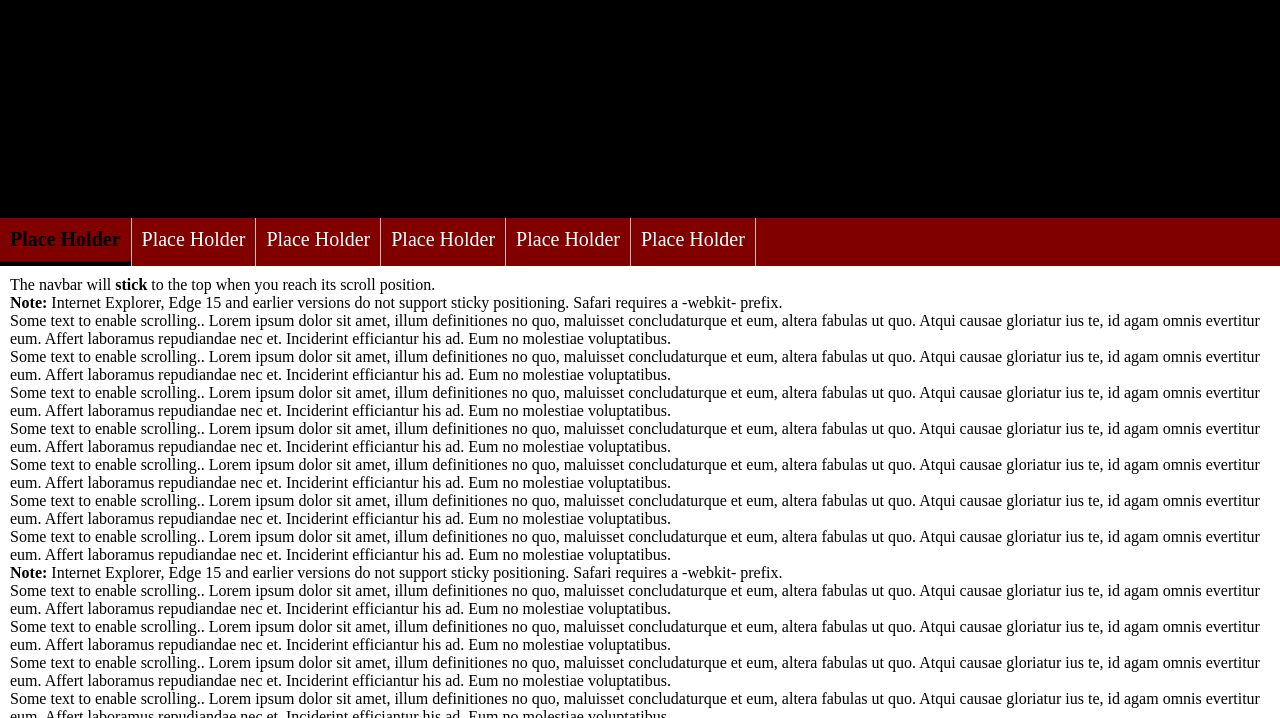
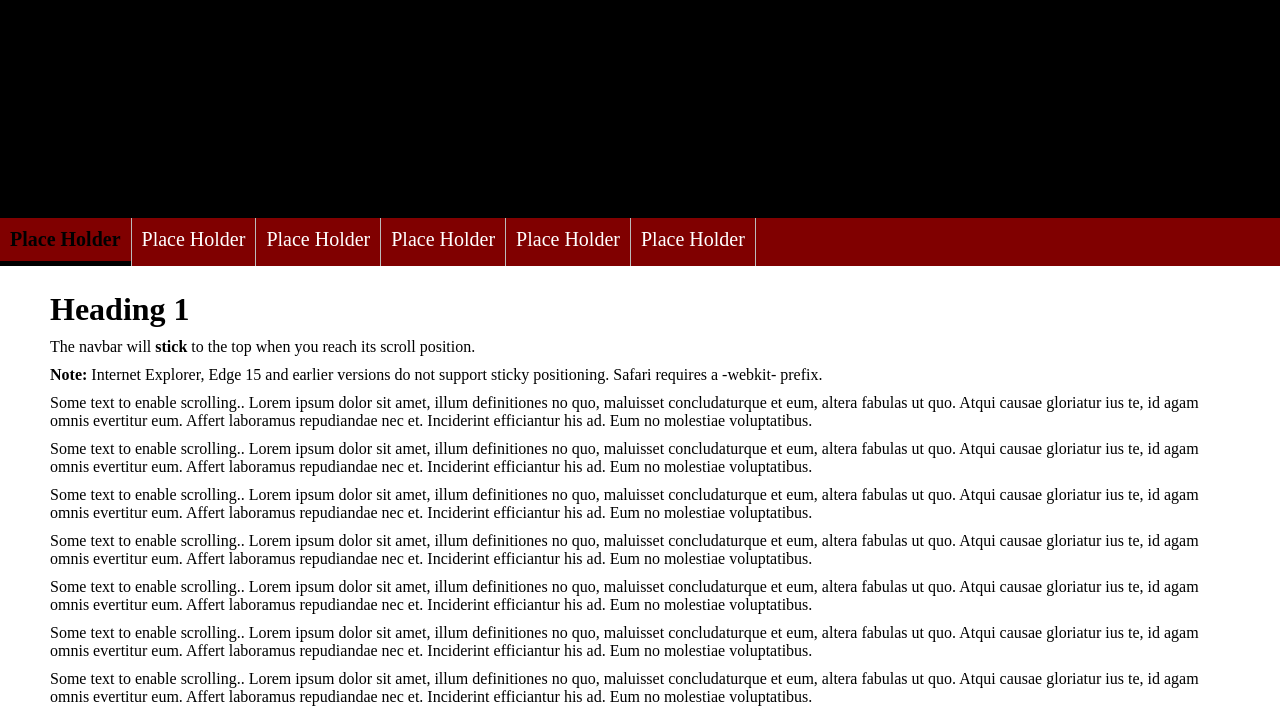
Before and after one commit to MKahacker/Untitled, a plain HTML site: page index.html in a window 1280 px wide. Shown: the part 382-1100 px from the top of the page. Drawn offline with Linux system fonts and the light colour scheme.

Commit message:
Fixing text

```diff
--- a/CSS/style.css
+++ b/CSS/style.css
@@ -31,6 +31,10 @@ body nav ul li a{
 li a:hover {
     background-color: black;
 	color: maroon;
+}
+
+p {
+  margin-top: 10px;
 }
 
 .active{
@@ -71,7 +75,7 @@ li a:hover {
 
 .Body_wrap{
   text-align: left;
-  margin: 10px;
+  margin: 25px 50px;
 }
 
 #clear {
--- a/index.html
+++ b/index.html
@@ -22,7 +22,9 @@
       <li><a href="6">Place Holder</a></li>
     </ul>
   </nav>
+
 <div class="Body_wrap">
+<h1> Heading 1 </h1>
 <p>The navbar will <strong>stick</strong> to the top when you reach its scroll position.</p>
 <p><strong>Note:</strong> Internet Explorer, Edge 15 and earlier versions do not support sticky positioning. Safari requires a -webkit- prefix.</p>
 <p>Some text to enable scrolling.. Lorem ipsum dolor sit amet, illum definitiones no quo, maluisset concludaturque et eum, altera fabulas ut quo. Atqui causae gloriatur ius te, id agam omnis evertitur eum. Affert laboramus repudiandae nec et. Inciderint efficiantur his ad. Eum no molestiae voluptatibus.</p>
```
